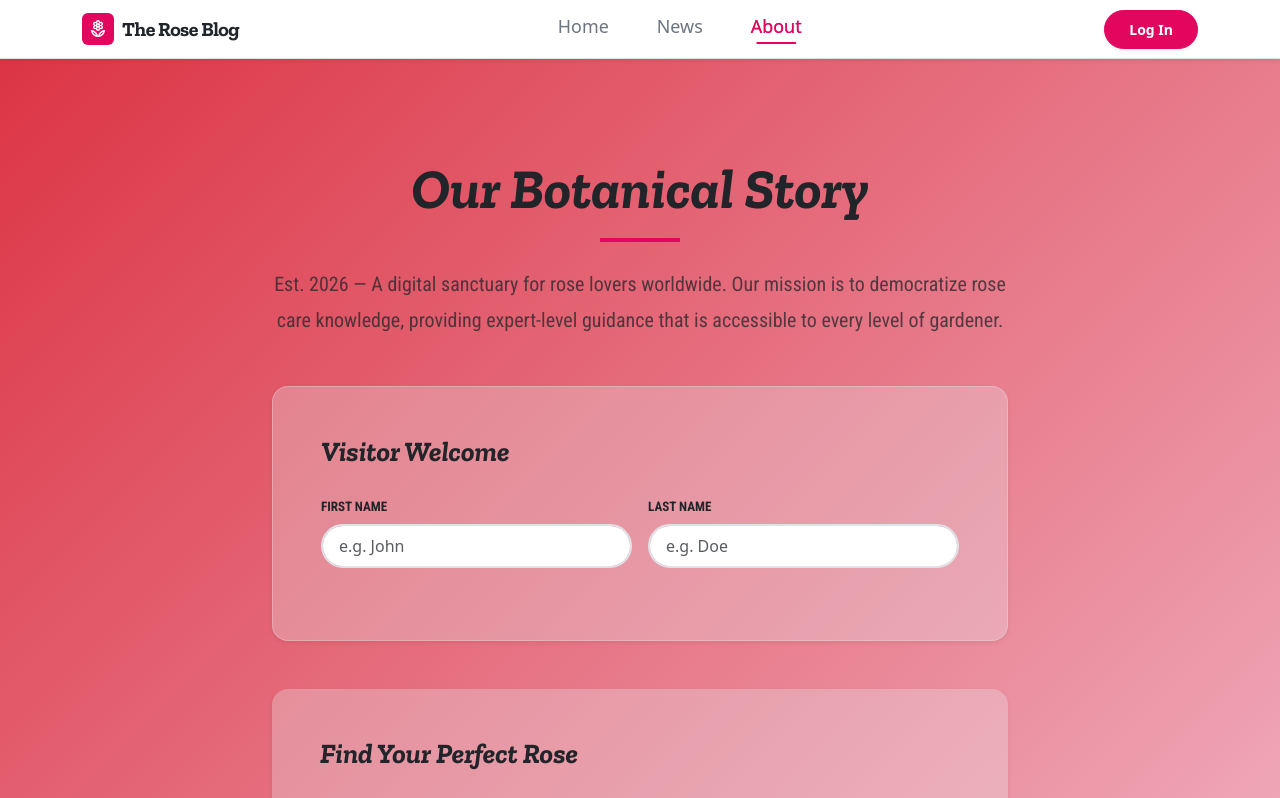
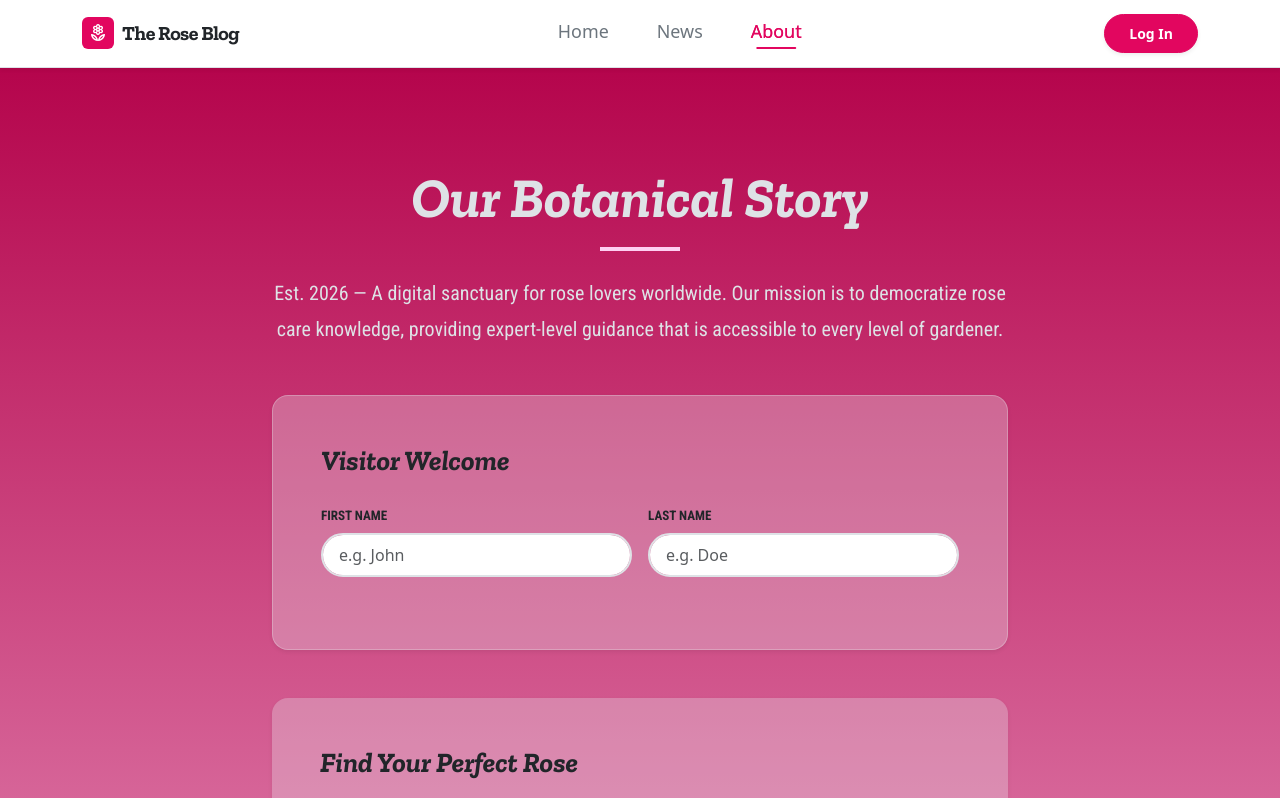
Before and after one commit to Quynh-Trang12/rose-blog, a Vue app: page /about in a window 1280 px wide. Shown: the top 798 px of the page. Built offline with nearby package versions, Linux system fonts and the light colour scheme.

Commit message:
update styling

```diff
--- a/src/components/shared/AppNavBar.vue
+++ b/src/components/shared/AppNavBar.vue
@@ -316,12 +316,16 @@ export default {
         <span class="hamburger-line"></span>
       </button>
 
-      <div class="navbar-custom-menu bg-white" :class="{ show: isMenuOpen }" id="mainNav">
+      <div
+        class="navbar-custom-menu bg-white gap-4 gap-lg-0"
+        :class="{ show: isMenuOpen }"
+        id="mainNav"
+      >
         <ul
-          class="navbar-nav mx-auto text-lg fw-medium text-center text-lg-start my-0 py-0 position-relative align-items-center"
+          class="navbar-nav mx-auto text-lg fw-medium text-center text-lg-start my-0 py-0 position-relative align-items-center gap-4 gap-lg-0"
         >
           <li
-            class="nav-item m-0 p-lg-0 py-2"
+            class="nav-item m-0 p-lg-0 py-lg-2"
             v-for="(item, index) in navItems"
             :key="item.path"
             :ref="
@@ -433,7 +437,7 @@ export default {
     width: 100%;
     z-index: 1065;
     background: #fff;
-    padding: 1.5rem;
+    padding-bottom: 1.5rem;
     box-shadow: 0 10px 15px -3px rgba(0, 0, 0, 0.1);
 
     /* Makes sure menu items are scrollable instead of hiding them */
--- a/src/views/AboutView.vue
+++ b/src/views/AboutView.vue
@@ -28,7 +28,6 @@ export default {
     }
   },
 
-
   // ==========================================
   // COMPUTED
   // ==========================================
@@ -50,12 +49,9 @@ export default {
      * @returns {string}
      */
     selectedRoseImage() {
-      return this.selectedRoseType === 'climbing'
-        ? this.climbingRoseImg
-        : this.bushRoseImg
+      return this.selectedRoseType === 'climbing' ? this.climbingRoseImg : this.bushRoseImg
     },
   },
-
 
   // ==========================================
   // METHODS
@@ -84,20 +80,20 @@ export default {
     <div class="container position-relative z-1 pt-5">
       <div class="row justify-content-center">
         <div class="col-12 col-lg-8 animate-fade-up">
-                    <!-- VISION & HISTORY -->
+          <!-- VISION & HISTORY -->
           <div class="text-center mb-5">
-            <h1 class="display-4 fw-bold fst-italic mb-3 font-zilla text-dark">
+            <h1 class="display-4 fw-bold fst-italic mb-3 font-zilla text-gray-300">
               Our Botanical Story
             </h1>
-            <div class="mx-auto border-bottom border-primary border-4 about-divider mb-4"></div>
-            <p class="text-muted lh-xl font-roboto fs-5">
+            <div class="mx-auto border-bottom border-secondary border-4 about-divider mb-4"></div>
+            <p class="text-gray-300 lh-xl font-roboto fs-5">
               Est. 2026 — A digital sanctuary for rose lovers worldwide. Our mission is to
               democratize rose care knowledge, providing expert-level guidance that is accessible to
               every level of gardener.
             </p>
           </div>
 
-                    <!-- VISITOR WELCOME FORM -->
+          <!-- VISITOR WELCOME FORM -->
           <div class="frosted-glass rounded-4 p-4 p-md-5 shadow-sm mb-5">
             <h2 class="fs-3 fw-bold mb-4 font-zilla fst-italic">Visitor Welcome</h2>
             <div class="row g-3 mb-4">
@@ -150,7 +146,7 @@ export default {
             </transition>
           </div>
 
-                    <!-- ROSE VARIETY SELECTION -->
+          <!-- ROSE VARIETY SELECTION -->
           <fieldset class="frosted-glass rounded-4 p-4 p-md-5 shadow-sm mb-5 border-0">
             <legend class="visually-hidden">Find Your Perfect Rose Variety</legend>
             <h2 class="fs-3 fw-bold mb-4 font-zilla fst-italic">Find Your Perfect Rose</h2>
@@ -252,11 +248,10 @@ export default {
 /* ==========================================
    COMPONENT STYLES
    ========================================== */
-@import 'bootstrap/scss/functions';
-@import 'bootstrap/scss/variables';
+@import '@/assets/base.scss';
 
 .about-view {
-  background: linear-gradient(135deg, $red-500 0%, $pink-100 100%);
+  background: linear-gradient(to top, $pink-400 0%, $red-600 100%);
 }
 
 .about-divider {
```
